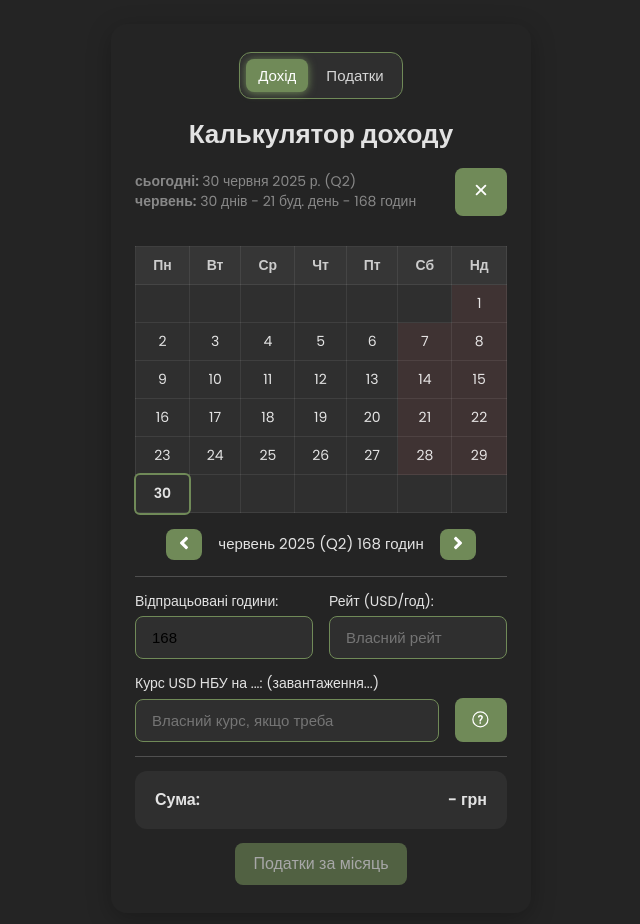
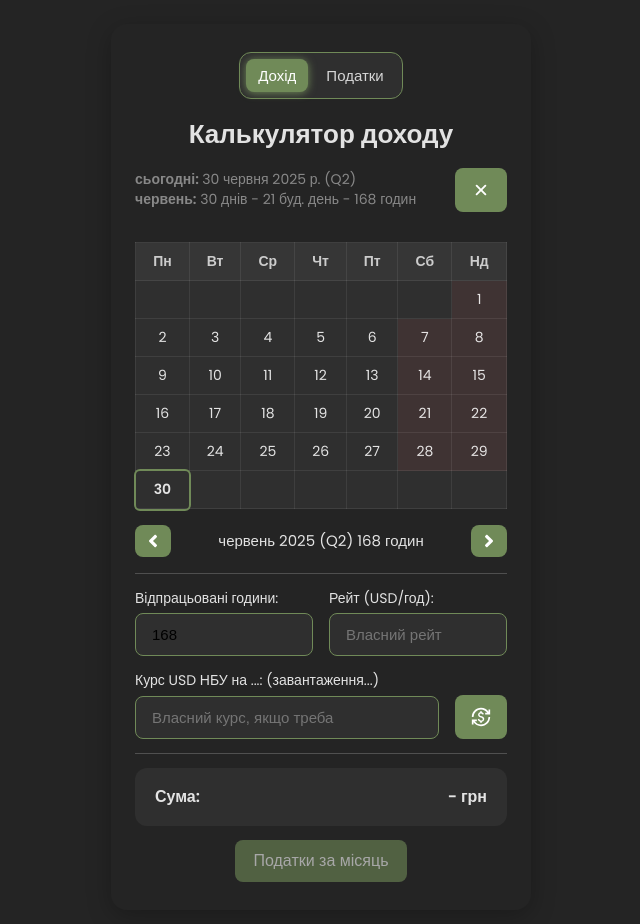
Before and after one commit to qboww/taxifyy, a React (Vite) app: page / in a window 1280 px wide. Both pictures are taken after a click on the button 800 px from the left and 192 px from the top of the page. Shown: the top 924 px of the page, without its empty margins (319-959 px from the left). Built offline with nearby package versions, Linux system fonts and the light colour scheme; no server answers.

Commit message:
minor fixes

```diff
--- a/src/components/IncomeCalculator/IncomeCalculator.jsx
+++ b/src/components/IncomeCalculator/IncomeCalculator.jsx
@@ -3,7 +3,7 @@ import { getWeekdays, fetchUsdRate, formatHoursWord, formatDaysWord, formatWorkD
 import { useLocalStorageWithExpiry } from "../../utils/useLocalStorageWithExpiry";
 import StaticCalendar from "../../components/StaticCalendar/StaticCalendar";
 import { LuCalendarFold } from "react-icons/lu";
-import { VscQuestion } from "react-icons/vsc";
+import { MdCurrencyExchange } from "react-icons/md";
 import { IoClose } from "react-icons/io5";
 import styles from "./IncomeCalculator.module.css";
 
@@ -115,7 +115,7 @@ export default function IncomeCalculator({ onTransfer }) {
             step="0.0001"
           />
           <button className={`${styles.qaBtn} ${styles.button}`} onClick={() => window.open("https://bank.gov.ua/ua/markets/exchangerates", "_blank")}>
-            <VscQuestion size={20} />
+            <MdCurrencyExchange  size={20} />
           </button>
         </div>
       </label>
--- a/src/components/IncomeCalculator/IncomeCalculator.module.css
+++ b/src/components/IncomeCalculator/IncomeCalculator.module.css
@@ -37,7 +37,7 @@ hr {
 .calendarBtn {
   margin: 0px !important;
   padding: 12px 16px !important;
-  font-size: unset !important;
+  font-size: 0 !important;
 }
 
 .hourRate{
--- a/src/components/StaticCalendar/StaticCalendar.module.css
+++ b/src/components/StaticCalendar/StaticCalendar.module.css
@@ -68,8 +68,9 @@
 .button {
     align-self: center;
     border: none;
-    padding: 4px 8px;
+    padding: 6px 8px;
     border-radius: 8px;
+    font-size: 0;
     background: var(--vite);
     color: #fff;
     cursor: pointer;
@@ -85,7 +86,7 @@
 
 .controls {
     display: flex;
-    justify-content: center;
+    justify-content: space-between;
     flex-direction: row;
     align-items: center;
     gap: 16px;
```
